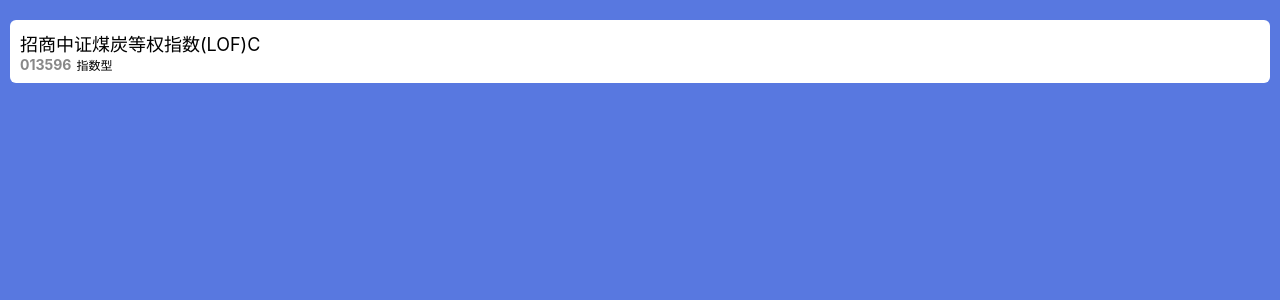
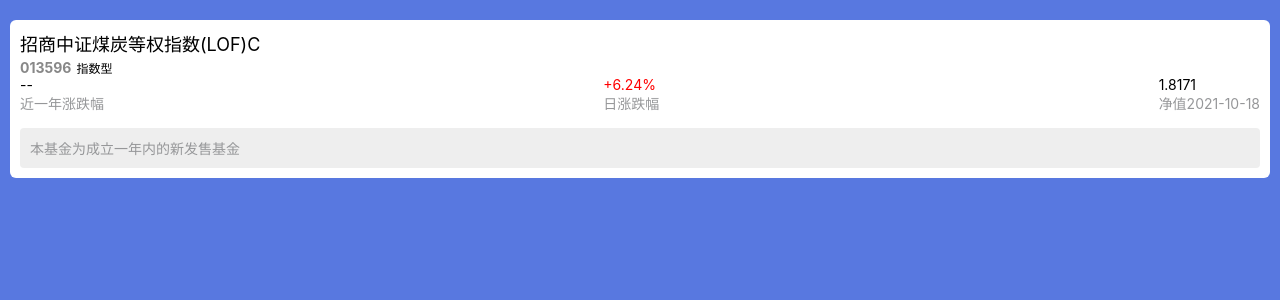
Before and after one commit to 1051029357/fund, a Vue app: page /detail/1 in a window 1280 px wide. Shown: the top 300 px of the page. Built offline with nearby package versions, Linux system fonts and the light colour scheme.

Commit message:
feat 完善基金详情页

```diff
--- a/src/App.vue
+++ b/src/App.vue
@@ -18,6 +18,9 @@
 </script>
 
 <style lang="scss">
+:root {
+  --vice-color: #969799;
+}
 * {
   padding: 0;
   margin: 0;
--- a/src/views/Detail.vue
+++ b/src/views/Detail.vue
@@ -5,6 +5,36 @@
       <div class="type-info">
         <span class="code">{{ fundInfo.code }}</span>
         <span class="type">{{ fundInfo.type }}</span>
+      </div>
+      <div class="data-box">
+        <div class="last-year">
+          <p class="value" v-if="fundInfo.lastYearGrowth">
+            {{ fundInfo.lastYearGrowth }}
+          </p>
+          <p class="value" v-else>--</p>
+          <p class="text">近一年涨跌幅</p>
+        </div>
+        <div class="day-growth">
+          <p
+            class="value"
+            :class="{
+              'rise-color': fundInfo.dayGrowth > 0,
+              'fail-color': fundInfo.dayGrowth < 0,
+            }"
+          >
+            <span v-show="fundInfo.dayGrowth > 0">+</span
+            ><span v-show="fundInfo.dayGrowth < 0">-</span
+            >{{ fundInfo.dayGrowth }}%
+          </p>
+          <p class="text">日涨跌幅</p>
+        </div>
+        <div class="networth">
+          <p class="value">{{ fundInfo.netWorth }}</p>
+          <p class="text">净值{{ fundInfo.netWorthDate }}</p>
+        </div>
+      </div>
+      <div class="bottom-info" v-if="!fundInfo.lastYearGrowth">
+        <span>本基金为成立一年内的新发售基金</span>
       </div>
     </div>
   </div>
@@ -116,6 +146,7 @@
     background-color: #fff;
     .fundname {
       font-size: 18px;
+      margin-bottom: 3px;
     }
     .type-info {
       .code {
@@ -127,6 +158,28 @@
         font-size: 12px;
       }
     }
+    .data-box {
+      display: flex;
+      justify-content: space-between;
+      .text {
+        color: var(--vice-color);
+      }
+      .last-year {
+      }
+      .day-growth {
+      }
+      .networth {
+      }
+    }
+    .bottom-info {
+      background-color: #eee;
+      padding: 10px;
+      border-radius: 4px;
+      margin-top: 15px;
+      span {
+        color: var(--vice-color);
+      }
+    }
   }
 }
 </style>
```
